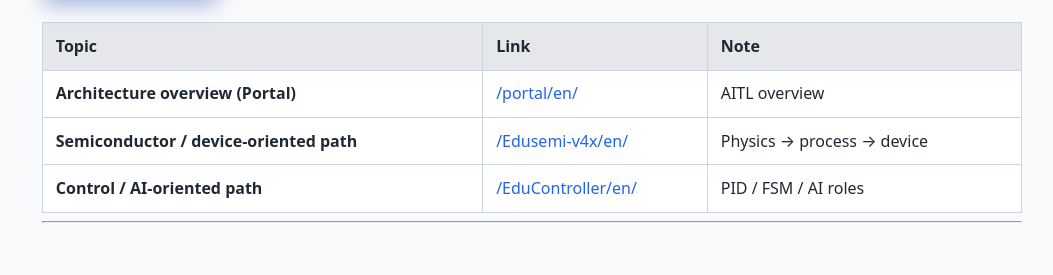
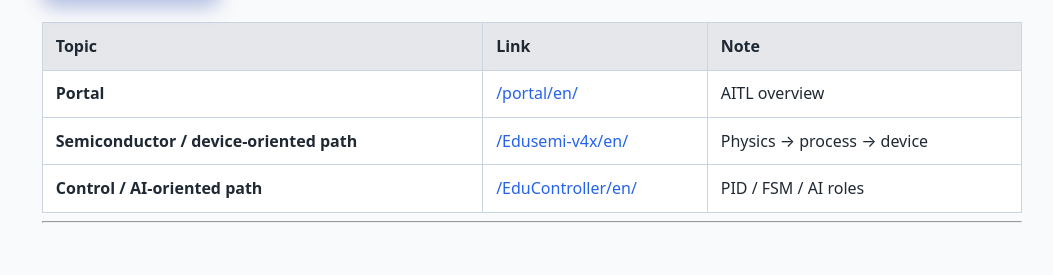
Before and after one commit to Samizo-AITL/Samizo-AITL.github.io, a Jekyll site: the page built from en/index.md, in a window 1280 px wide. Shown: the part 1415-1690 px from the top of the page, without its empty margins (108-1161 px from the left). Built offline with Jekyll 4.4.1, drawn with Linux system fonts in a browser that asks for light colours.

Commit message:
Update index.md

```diff
--- a/en/index.md
+++ b/en/index.md
@@ -67,7 +67,7 @@ If this is your first visit, start here.
 
 | Topic | Link | Note |
 |---|---|---|
-| **Architecture overview (Portal)** | [/portal/en/](https://samizo-aitl.github.io/portal/en/) | AITL overview |
+| **Portal** | [/portal/en/](https://samizo-aitl.github.io/portal/en/) | AITL overview |
 | **Semiconductor / device-oriented path** | [/Edusemi-v4x/en/](https://samizo-aitl.github.io/Edusemi-v4x/en/) | Physics → process → device |
 | **Control / AI-oriented path** | [/EduController/en/](https://samizo-aitl.github.io/EduController/en/) | PID / FSM / AI roles |
 
```
